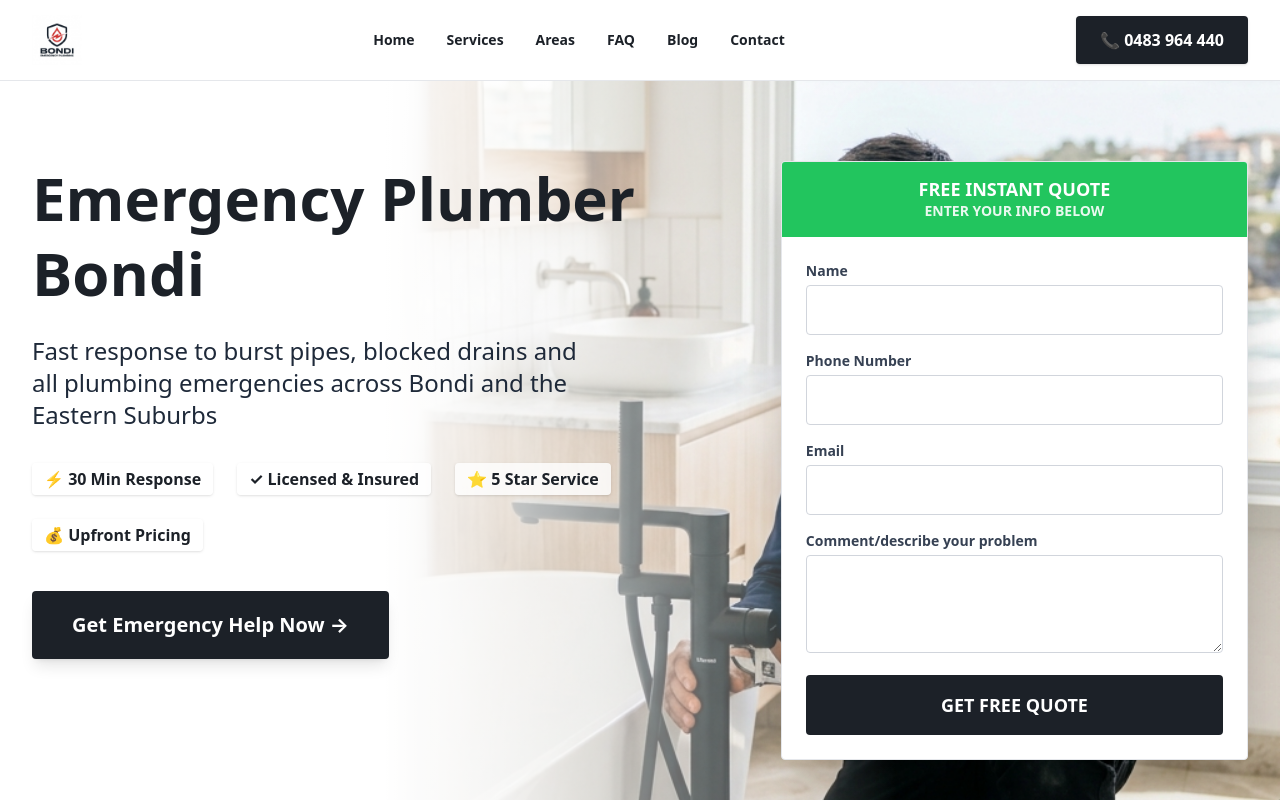
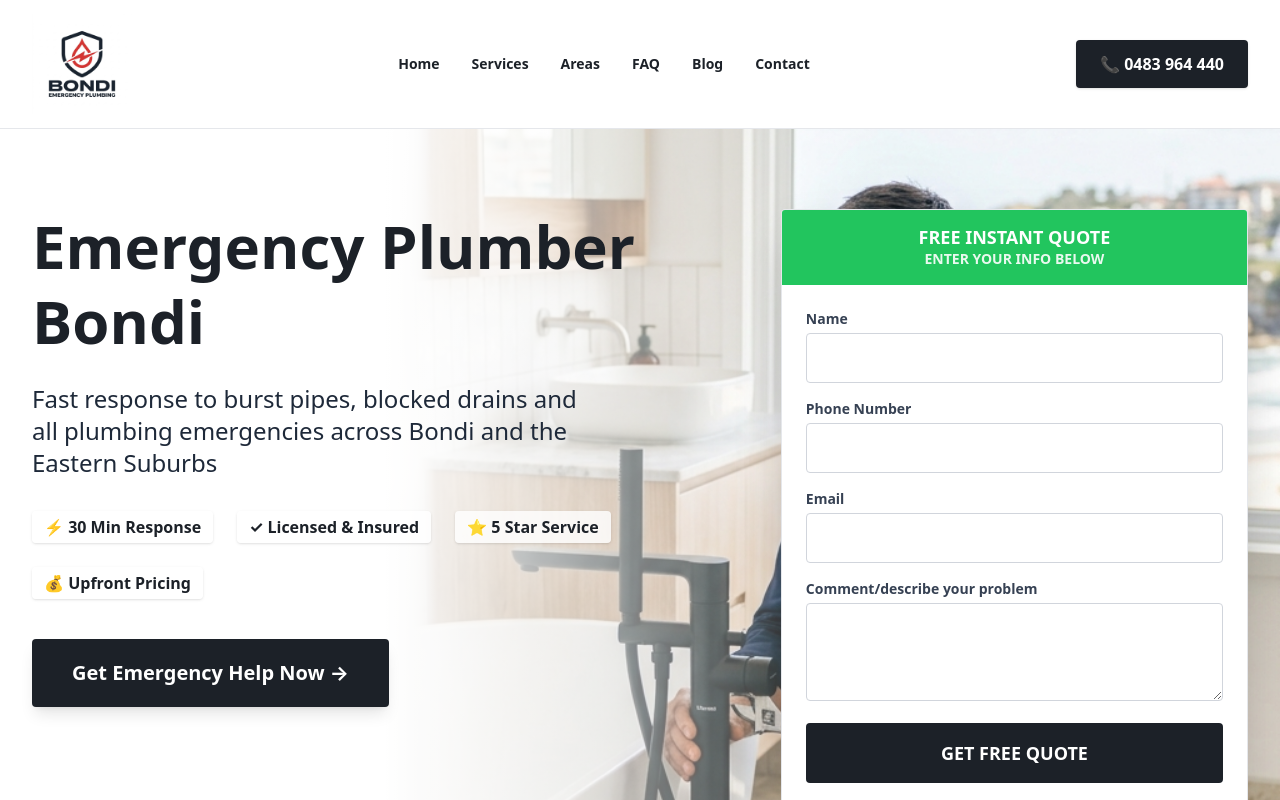
Before and after one commit to davidabdel/plumbing, a React (Vite) app: page / in a window 1280 px wide. Shown: the top 800 px of the page. Built offline with nearby package versions, Linux system fonts and the light colour scheme.

Commit message:
style: increase logo size and fix favicon cache

```diff
--- a/index.html
+++ b/index.html
@@ -12,8 +12,8 @@
     <meta name="viewport" content="width=device-width, initial-scale=1.0" />
     <title>Emergency Plumber Bondi | 24 Hour Service | Call Now</title>
     <meta name="description" content="Need an emergency plumber in Bondi? Fast 30 minute response. Available 24/7 including weekends and public holidays. Licensed NSW plumbers. Call now for immediate help.">
-    <link rel="icon" type="image/png" href="/favicon.png">
-    <link rel="apple-touch-icon" href="/favicon.png">
+    <link rel="icon" type="image/png" href="/favicon.png?v=2">
+    <link rel="apple-touch-icon" href="/favicon.png?v=2">
     <meta name="theme-color" content="#001F3F">
 
     <!-- Google Analytics: paste GA4 tracking script here -->
--- a/src/components/Layout.tsx
+++ b/src/components/Layout.tsx
@@ -11,12 +11,12 @@ export default function Layout({ children }: LayoutProps) {
     <div className="min-h-screen text-[#1a1a1a] bg-white">
       {/* HEADER */}
       <header className="sticky top-0 z-50 bg-white border-b border-gray-200">
-        <div className="max-w-7xl mx-auto px-4 sm:px-6 lg:px-8 h-20 flex items-center justify-between">
+        <div className="max-w-7xl mx-auto px-4 sm:px-6 lg:px-8 h-32 flex items-center justify-between">
           <Link to="/" className="flex items-center">
             <img
               src="/images/logo.png"
               alt="Bondi Emergency Plumbing"
-              className="h-auto max-h-[50px] w-auto"
+              className="h-auto max-h-[100px] w-auto"
             />
           </Link>
           <nav className="hidden lg:flex items-center gap-8 text-sm font-semibold text-navy">
```
Also changed, not shown: public/favicon.png.
